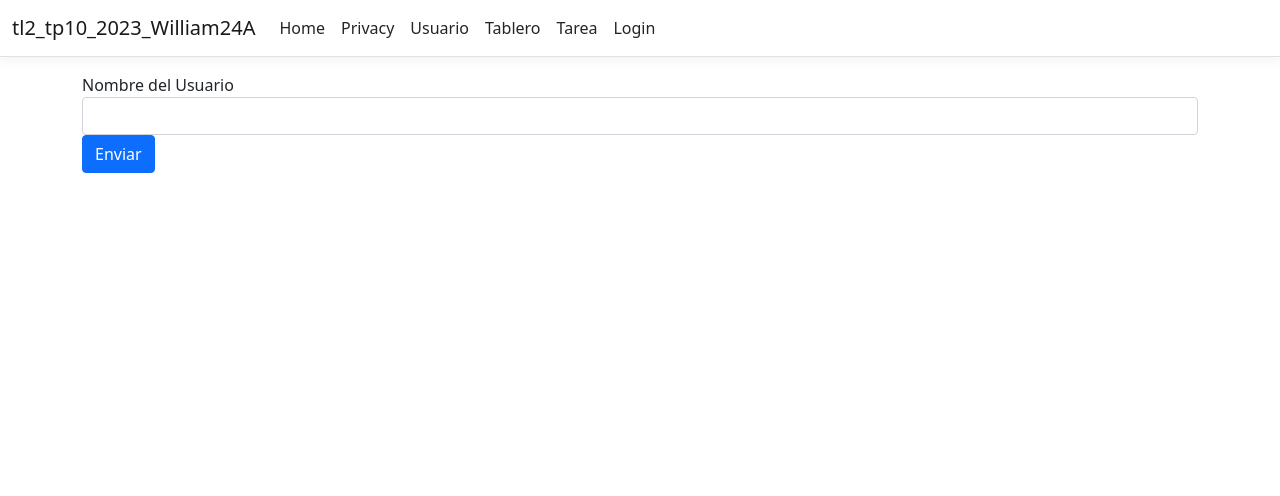
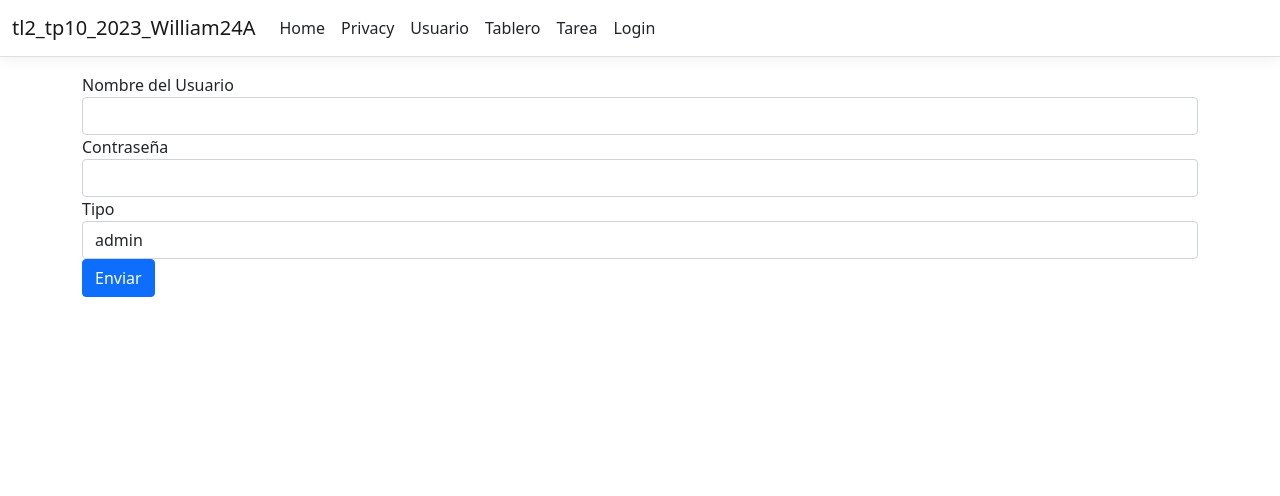
Before and after one commit to TallerDeLenguajes1/tl2-tp10-2023-William24A, an ASP.NET Core app: page /Usuario/Create in a window 1280 px wide. Shown: the top 496 px of the page. Run offline with ASP.NET Core 8, Linux system fonts and the light colour scheme; style sheets or scripts are compiled from the project's sources.

Commit message:
vistas de usuario

```diff
--- a/Controllers/UsuarioController.cs
+++ b/Controllers/UsuarioController.cs
@@ -28,11 +28,12 @@ public class UsuarioController : Controller
     [HttpGet]
     public IActionResult Create()
     {
-        return View(new Usuario());
+        return View(new CrearUsuarioViewModel());
     }
     [HttpPost]
-    public IActionResult Create(Usuario usuario)
+    public IActionResult Create(CrearUsuarioViewModel usuarioVMD)
     {
+        var usuario = new Usuario(usuarioVMD);
         repoUsuarioC.Create(usuario);
         return RedirectToAction("Listar");
     }
@@ -40,11 +41,14 @@ public class UsuarioController : Controller
     [HttpGet]
     public IActionResult Update(int id)
     {
-        return View(repoUsuarioC.GetById(id));
+        var usuario = repoUsuarioC.GetById(id);
+        var usuarioVM = new UsuarioViewModel(usuario);
+        return View(usuarioVM);
     }
     [HttpPost]
-    public IActionResult Update(Usuario usuario)
+    public IActionResult Update(UsuarioViewModel usuarioVM)
     {
+        var usuario = new Usuario(usuarioVM);
         repoUsuarioC.Update(usuario.Id, usuario);
         return RedirectToAction("Listar");
     }
--- a/Repositorio/RepoUsuario.cs
+++ b/Repositorio/RepoUsuario.cs
@@ -87,9 +87,10 @@ namespace tl2_tp10_2023_William24A.Models
         {
             SQLiteConnection connection = new SQLiteConnection(cadenaConexion);
             SQLiteCommand command = connection.CreateCommand();
-            command.CommandText = $"UPDATE Usuario SET nombre_de_usuario = @nombre WHERE id = @idUsuario;";
+            command.CommandText = $"UPDATE Usuario SET nombre_de_usuario = @nombre, tipo = @tipo WHERE id = @idUsuario;";
             command.Parameters.Add(new SQLiteParameter("@idUsuario", idUsuario));
             command.Parameters.Add(new SQLiteParameter("@nombre",usuario.NombreUsuario));
+            command.Parameters.Add(new SQLiteParameter("@tipo",usuario.Tipo));
             connection.Open();
             command.ExecuteNonQuery();
             connection.Close();
--- a/ViewModels/UsuarioViewModels.cs
+++ b/ViewModels/UsuarioViewModels.cs
@@ -10,7 +10,7 @@ namespace MVC.ViewModels
 
         public int Id {get;set;}
         public string NombreUsuario {get;set;}
-        public string Tipo {get;set;}
+        public Tipo Tipo {get;set;}
 
         public UsuarioViewModel()
         {
@@ -20,7 +20,7 @@ namespace MVC.ViewModels
         {
             Id = usuario.Id;
             NombreUsuario = usuario.NombreUsuario;
-            Tipo = usuario.Tipo.ToString();
+            Tipo = usuario.Tipo;
         }
     }
 }
--- a/Views/Usuario/Create.cshtml
+++ b/Views/Usuario/Create.cshtml
@@ -1,11 +1,22 @@
-@model Usuario
+@model MVC.ViewModels.CrearUsuarioViewModel
 
 
 <form asp-controller="Usuario" asp-action="Create">
     <div class="form-group">
         <label asp-for="@Model.NombreUsuario">Nombre del Usuario</label>
         <input asp-for="@Model.NombreUsuario" class="form-control" />
+        <span asp-validation-for="@Model.NombreUsuario" class="text-danger"></span>
     </div>
+    <div class="form-group">
+        <label asp-for="@Model.Contrasenia">Contraseña</label>
+        <input type = "password" asp-for="@Model.Contrasenia" class="form-control" />
+        <span asp-validation-for="@Model.Contrasenia" class="text-danger"></span>
+    </div>
+    <div class="form-group">
+        <label asp-for="@Model.Tipo">Tipo</label>
+        <input asp-for="@Model.Tipo" class="form-control" />
+        <span asp-validation-for="@Model.Tipo" class="text-danger"></span>
+     </div>
 
     <button type="submit" class="btn btn-primary">Enviar</button>
 </form>
--- a/Views/Usuario/Listar.cshtml
+++ b/Views/Usuario/Listar.cshtml
@@ -21,20 +21,20 @@
                 <td>@usuario.Tipo</td>
                 <td>
                     <button>
-                        <a asp-controller="Usuario" asp-action="Update" asp-route-id="@usuario.Id">Modificar</a>
+                        <a asp-controller="Usuario" asp-action="Update" class="btn btn-primary" asp-route-id="@usuario.Id">Modificar</a>
                     </button>
                     <!-- asp-controller = nombre del controlador -->
                     <!-- asp-action = nombre del metodo de accion (los que estan en el controlador) -->
                     <!-- asp-route-id = nombre del parametro -->
                     <button>
-                        <a asp-controller="Usuario" asp-action="Delete" asp-route-id="@usuario.Id" onclick="return confirm('¿Estas seguro que quieres eliminar el elemento?')">Eliminar</a>
+                        <a asp-controller="Usuario" asp-action="Delete" asp-route-id="@usuario.Id" class="btn btn-primary" onclick="return confirm('¿Estas seguro que quieres eliminar el elemento?')">Eliminar</a>
                     </button>
                 </td>
             </tr>
         }
         <tr>
             <button>
-                <a asp-controller="Usuario" asp-action="Create">Crear Usuario</a>
+                <a asp-controller="Usuario" asp-action="Create" class="btn btn-primary">Crear Usuario</a>
             </button>
         </tr>
     </tbody>
```
Also changed, not shown: Models/classUsuario.cs (+12 -0 lines), ViewModels/CrearUsuarioViewModel.cs (added, +33 -0 lines), Views/Usuario/Update.cshtml (+8 -3 lines), db/kanban.db, 9 other files.
